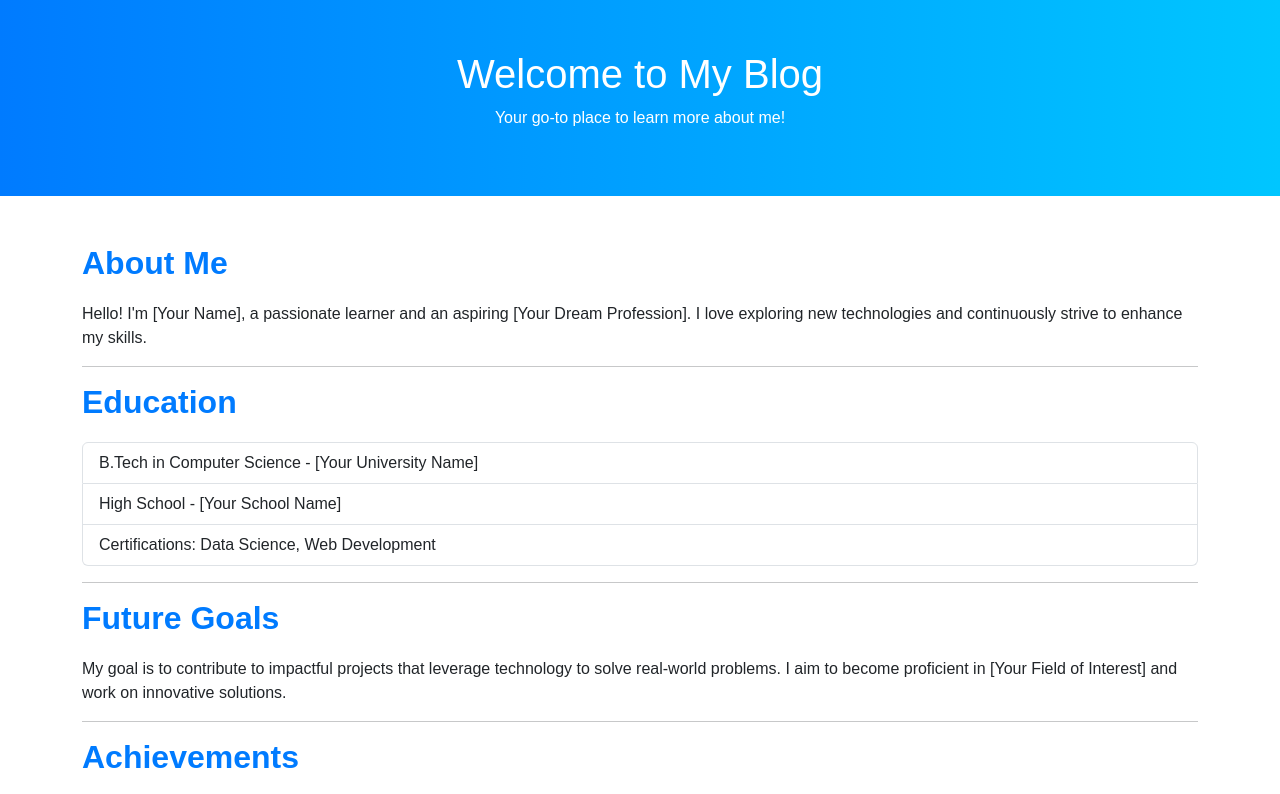
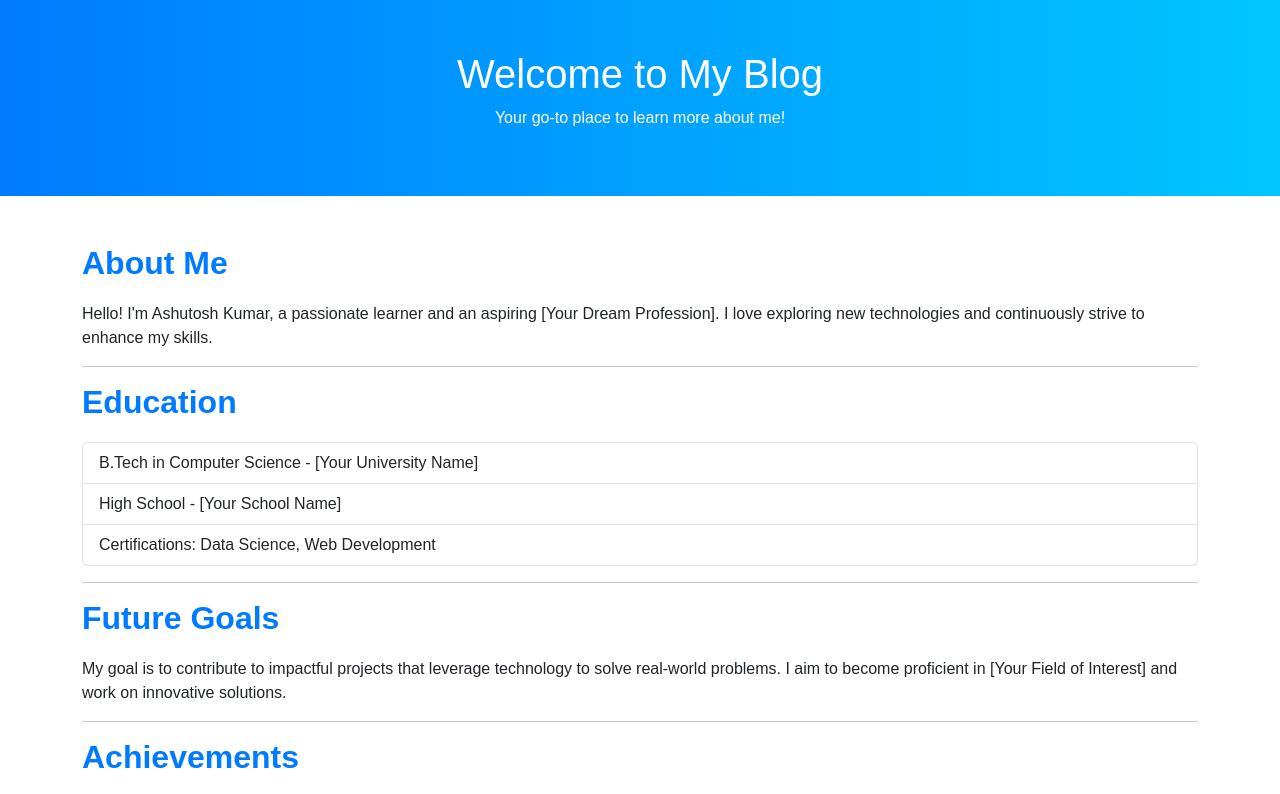
Before and after one commit to Ashutosh-K0/Just_Random_Basic_Blog, a plain HTML site: page index.html in a window 1280 px wide. Shown: the top 794 px of the page. Drawn offline with nearby package versions, Linux system fonts and the light colour scheme.

Commit message:
Update index.html

```diff
--- a/index.html
+++ b/index.html
@@ -41,7 +41,7 @@
       <section id="about-me">
         <h2 class="section-title">About Me</h2>
         <p>
-          Hello! I'm [Your Name], a passionate learner and an aspiring [Your
+          Hello! I'm Ashutosh Kumar, a passionate learner and an aspiring [Your
           Dream Profession]. I love exploring new technologies and continuously
           strive to enhance my skills.
         </p>
```
